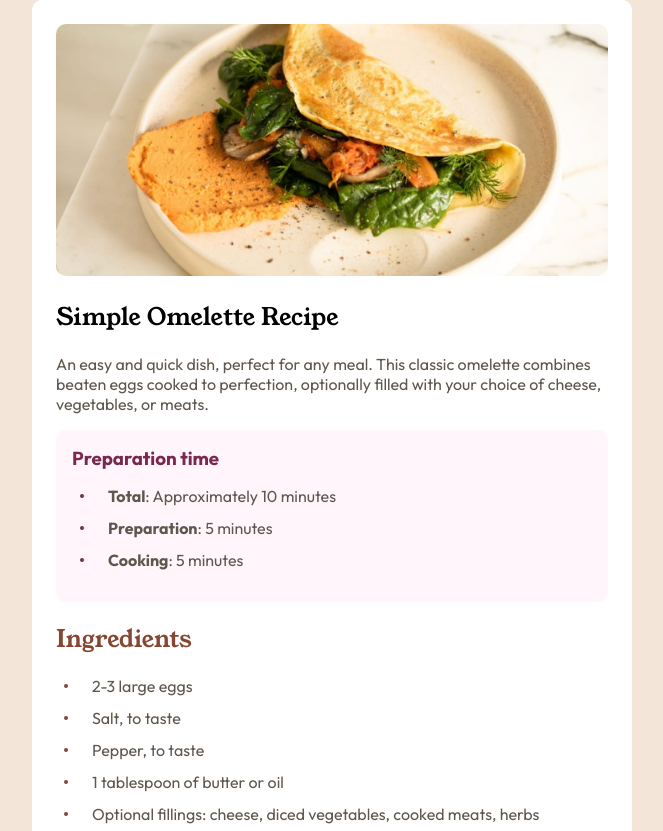
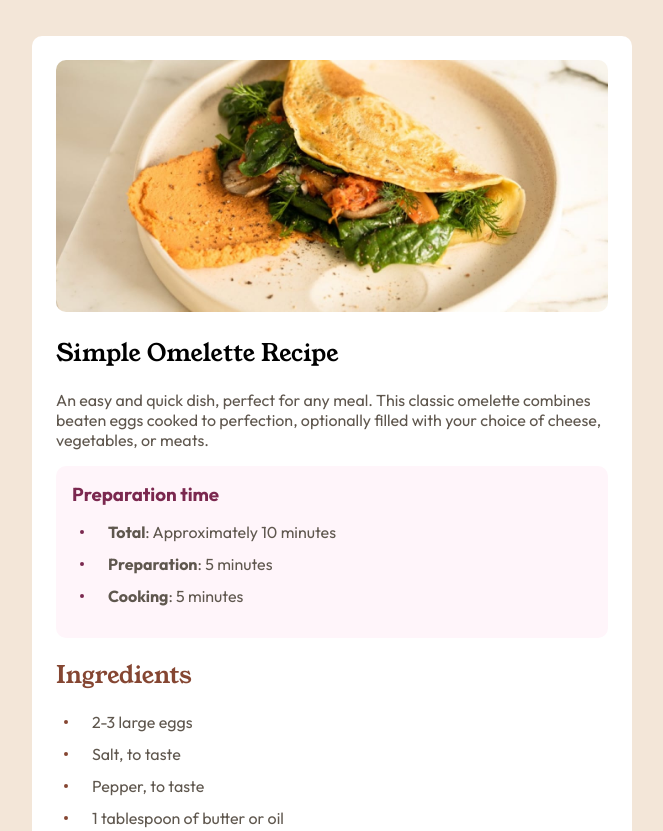
Before and after one commit to axah37/frontend-mentor-recipe-page, a plain HTML site: page index.html in a window 1280 px wide. Shown: the top 831 px of the page, without its empty margins (308-971 px from the left). Drawn offline with Linux system fonts and the light colour scheme.

```diff
--- a/index.css
+++ b/index.css
@@ -181,6 +181,7 @@ tr:last-child td {
     max-width: 600px;
     border-radius: 10px;
     height: fit-content;
+    margin: 36px 0 36px 0;
   }
 
   img {
```
